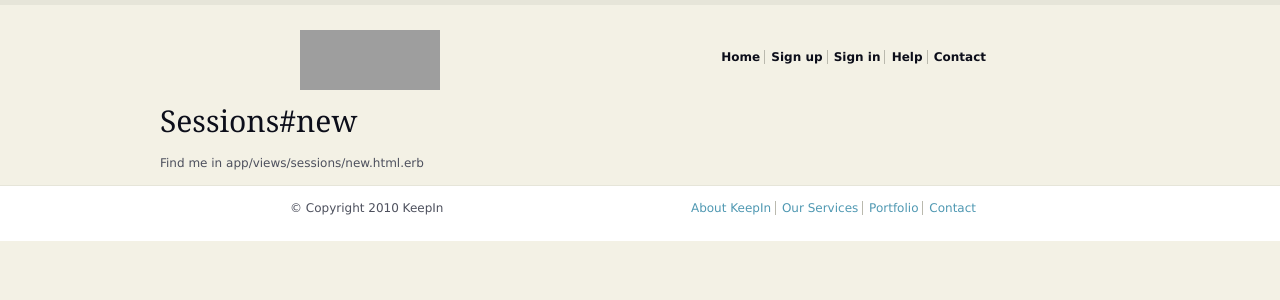
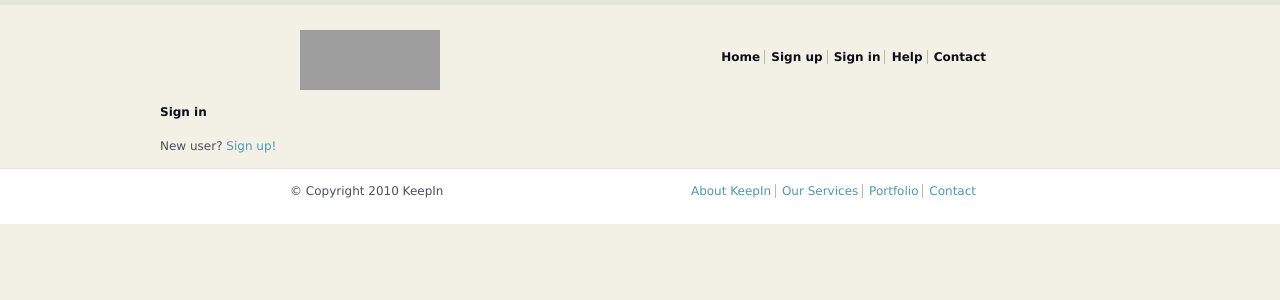
Before and after one commit to khu/newwordsforme, a Rails app: page /sessions/new in a window 1280 px wide. Shown: the top 300 px of the page. Run offline with Rails 7, Linux system fonts and the light colour scheme; grey boxes are pictures that could not be loaded.

Commit message:
Be able to login.

```diff
--- a/app/controllers/sessions_controller.rb
+++ b/app/controllers/sessions_controller.rb
@@ -1,5 +1,28 @@
 class SessionsController < ApplicationController
   def new
+    @title = "Sign in"
+  end
+
+  def create
+    user = User.authenticate(params[:session][:email],
+                             params[:session][:password])
+
+    if user.nil?
+      # Create an error message and re-render the signin form.
+      flash.now[:error] = "Invalid email/password combination."
+      @title = "Sign in"
+      render 'new'
+    else
+      # Sign the user in and redirect to the user's show page.
+      sign_in user
+      # redirect_to user
+      redirect_back_or user ## Listing 10.17
+    end
+  end
+
+  def destroy
+    sign_out
+    redirect_to root_path
   end
 
 end
--- a/app/controllers/users_controller.rb
+++ b/app/controllers/users_controller.rb
@@ -1,4 +1,6 @@
 class UsersController < ApplicationController
+  before_filter :authenticate, :except => [:show, :new, :create]
+
   def show
       @user = User.find(params[:id])
       @title = "Settings"
--- a/app/views/layouts/_header.html.erb
+++ b/app/views/layouts/_header.html.erb
@@ -5,7 +5,7 @@
 	<ul id="nav">
 		<li><%= link_to "Home", root_path %></li>
 		<li><%= link_to "Sign up", signup_path %></li>
-		<li><%= link_to "Sign in", '#' %></li>
+		<li><%= link_to "Sign in", signin_path %></li>
 		<li><%= link_to "Help", help_path %></li>
 	   	<li class="last"><a href="../contact">Contact</a></li>
 	</ul>
--- a/app/views/sessions/new.html.erb
+++ b/app/views/sessions/new.html.erb
@@ -1,2 +1,20 @@
-<h1>Sessions#new</h1>
-<p>Find me in app/views/sessions/new.html.erb</p>
+<h2>Sign in</h2>
+
+<% form_for(:session, :url => sessions_path) do |f| %>
+
+<div class="field">
+  <%= f.label :email %><br />
+  <%= f.text_field :email %>
+</div>
+
+<div class="field">
+  <%= f.label :password %><br />
+  <%= f.password_field :password %>
+</div>
+
+<div class="action">
+  <%= f.submit "Sign in" %>
+</div>
+<% end %>
+
+<p>New user? <%= link_to "Sign up!", signup_path %></p>
--- a/config/routes.rb
+++ b/config/routes.rb
@@ -5,6 +5,7 @@
   match '/about',   :to => 'pages#about'
   match '/help',    :to => 'pages#help'
   match '/signup',  :to => 'users#new'
+  match '/signin',  :to => 'sessions#new'
 
   root :to => 'pages#home'
 
@@ -14,6 +15,7 @@
 
   resources :users
   resources :words
+  resources :sessions
 
   # The priority is based upon order of creation:
   # first created -> highest priority.
```
Also changed, not shown: spec/controllers/sessions_controller_spec.rb (added, +85 -0 lines), spec/controllers/users_controller_spec.rb (+0 -1 lines), Gemfile.
